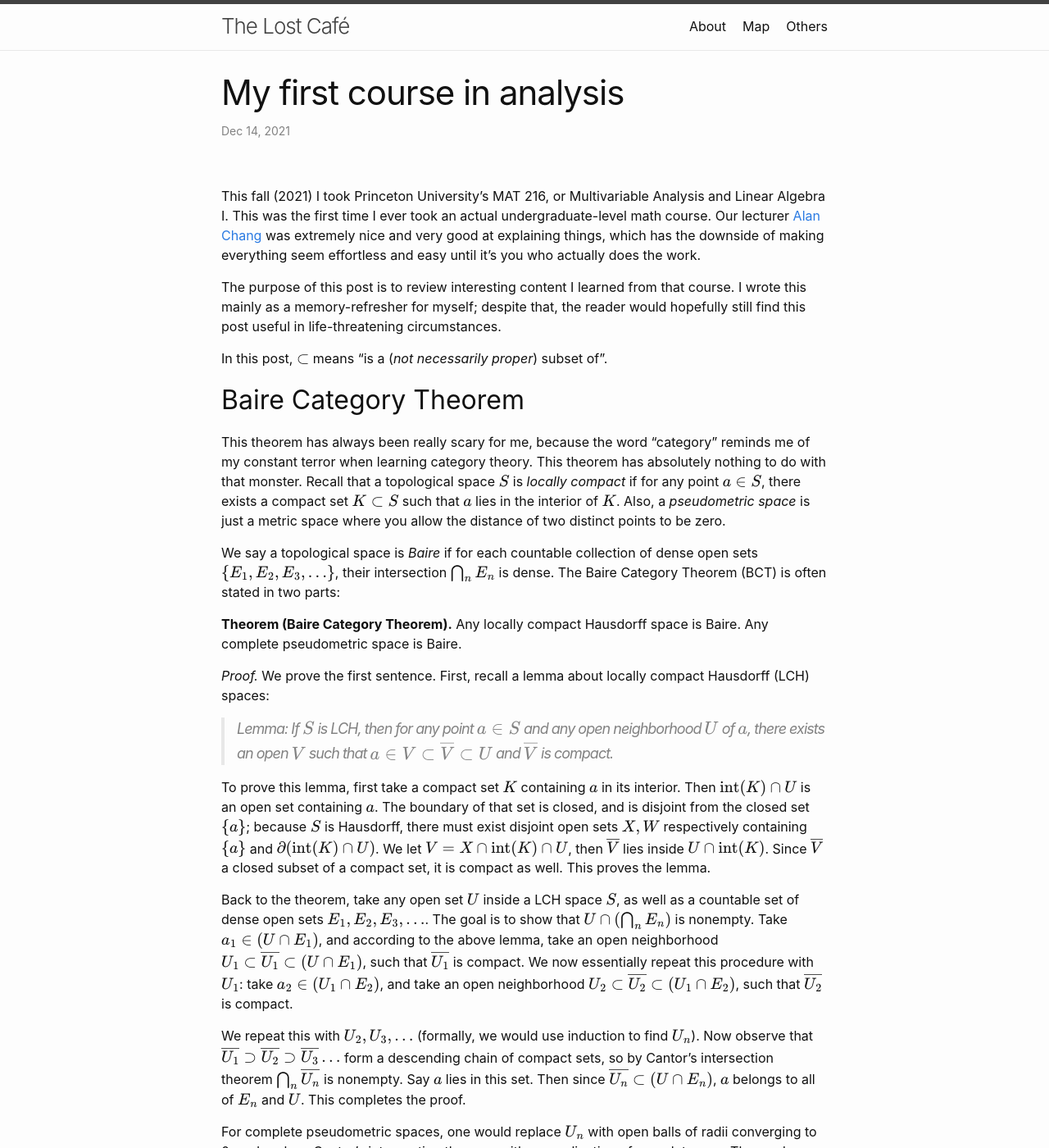
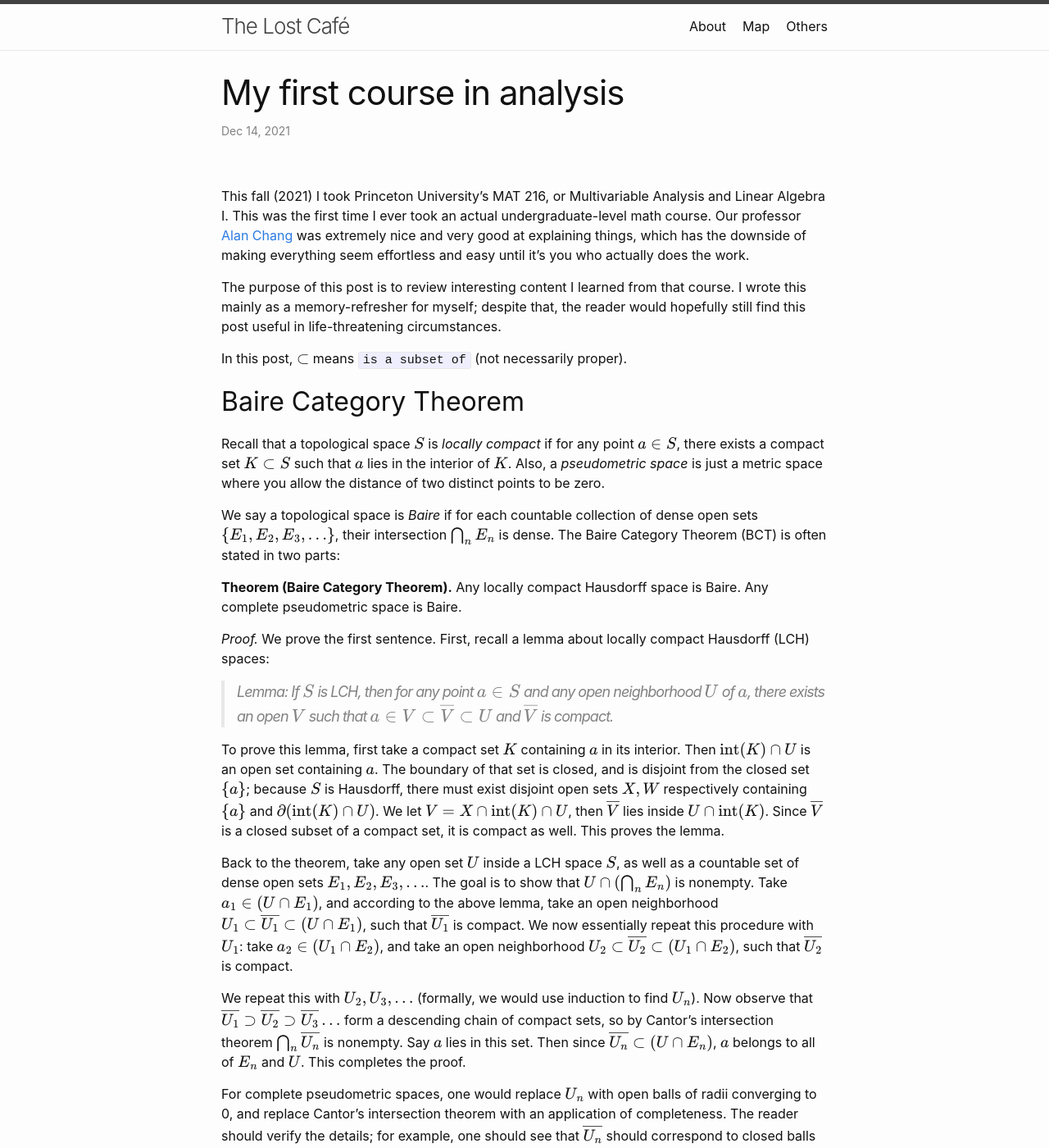
Before and after one commit to chry-santhemum/chry-santhemum.github.io, a Jekyll site: the page built from docs/_posts/2021-12-14-mat216.markdown, in a window 1280 px wide and 1400 px high. Shown: the whole window at 82% size. Built offline with Jekyll 4.4.1, drawn with Linux system fonts in a browser that asks for light colours; some of the changed text lies outside the part shown.

Commit message:
update mat216

````diff
--- a/docs/_posts/2021-12-13-mat216.markdown
+++ b/docs/_posts/2021-12-14-mat216.markdown
@@ -98,16 +98,16 @@ $$\newcommand{\diff}[2]{\frac{d #1}{d #2}}
 \newcommand{\norm}[1]{\| #1 \|}$$
 
 
-This fall (2021) I took Princeton University's MAT 216, or Multivariable Analysis and Linear Algebra I. This was the first time I ever took an actual undergraduate-level math course. Our lecturer [Alan Chang](https://sites.google.com/view/alanchang) was extremely nice and very good at explaining things, which has the downside of making everything seem effortless and easy until it's you who actually does the work.
+This fall (2021) I took Princeton University's MAT 216, or Multivariable Analysis and Linear Algebra I. This was the first time I ever took an actual undergraduate-level math course. Our professor [Alan Chang](https://sites.google.com/view/alanchang) was extremely nice and very good at explaining things, which has the downside of making everything seem effortless and easy until it's you who actually does the work.
 
 The purpose of this post is to review interesting content I learned from that course. I wrote this mainly as a memory-refresher for myself; despite that, the reader would hopefully still find this post useful in life-threatening circumstances.
 
-In this post, $$\subset$$ means "is a (*not necessarily proper*) subset of".
+In this post, $$\subset$$ means ```is a subset of``` (not necessarily proper).
 
 
 ## Baire Category Theorem
 
-This theorem has always been really scary for me, because the word "category" reminds me of my constant terror when learning category theory. This theorem has absolutely nothing to do with that monster. Recall that a topological space $$S$$ is *locally compact* if for any point $$a\in S$$, there exists a compact set $$K\subset S$$ such that $$a$$ lies in the interior of $$K$$. Also, a *pseudometric space* is just a metric space where you allow the distance of two distinct points to be zero.
+Recall that a topological space $$S$$ is *locally compact* if for any point $$a\in S$$, there exists a compact set $$K\subset S$$ such that $$a$$ lies in the interior of $$K$$. Also, a *pseudometric space* is just a metric space where you allow the distance of two distinct points to be zero.
 
 We say a topological space is *Baire* if for each countable collection of dense open sets $$\{E_1, E_2, E_3,\dots \}$$, their intersection $$\bigcap_n E_n$$ is dense. The Baire Category Theorem (BCT) is often stated in two parts:
 
@@ -117,7 +117,7 @@ We say a topological space is *Baire* if for each countable collection of dense
 
 > Lemma: If $$S$$ is LCH, then for any point $$a\in S$$ and any open neighborhood $$U$$ of $$a$$, there exists an open $$V$$ such that $$a\in V \subset \overline{V} \subset U$$ and $$\overline{V}$$ is compact.
 
-To prove this lemma, first take a compact set $$K$$ containing $$a$$ in its interior. Then $$\operatorname{int}(K) \cap U$$ is an open set containing $$a$$. The boundary of that set is closed, and is disjoint from the closed set $$\{a\}$$; because $$S$$ is Hausdorff, there must exist disjoint open sets $$X,W$$ respectively containing $$\{a\}$$ and $$\partial(\operatorname{int}(K) \cap U)$$. We let $$V = X\cap \operatorname{int}(K) \cap U$$, then $$\overline{V}$$ lies inside $$U\cap \operatorname{int}(K)$$. Since $$\overline{V}$$ a closed subset of a compact set, it is compact as well. This proves the lemma.
+To prove this lemma, first take a compact set $$K$$ containing $$a$$ in its interior. Then $$\operatorname{int}(K) \cap U$$ is an open set containing $$a$$. The boundary of that set is closed, and is disjoint from the closed set $$\{a\}$$; because $$S$$ is Hausdorff, there must exist disjoint open sets $$X,W$$ respectively containing $$\{a\}$$ and $$\partial(\operatorname{int}(K) \cap U)$$. We let $$V = X\cap \operatorname{int}(K) \cap U$$, then $$\overline{V}$$ lies inside $$U\cap \operatorname{int}(K)$$. Since $$\overline{V}$$ is a closed subset of a compact set, it is compact as well. This proves the lemma.
 
 Back to the theorem, take any open set $$U$$ inside a LCH space $$S$$, as well as a countable set of dense open sets $$E_1,E_2,E_3,\dots$$. The goal is to show that $$U\cap (\bigcap_n E_n)$$ is nonempty. Take $$a_1\in (U\cap E_1)$$, and according to the above lemma, take an open neighborhood $$U_1\subset \overline{U_1} \subset (U\cap E_1)$$, such that $$\overline{U_1}$$ is compact. We now essentially repeat this procedure with $$U_1$$: take $$a_2\in (U_1\cap E_2)$$, and take an open neighborhood $$U_2\subset \overline{U_2} \subset (U_1\cap E_2)$$, such that $$\overline{U_2}$$ is compact.
 
@@ -125,13 +125,11 @@ We repeat this with $$U_2,U_3,\dots$$ (formally, we would use induction to find
 
 For complete pseudometric spaces, one would replace $$U_n$$ with open balls of radii converging to 0, and replace Cantor's intersection theorem with an application of completeness. The reader should verify the details; for example, one should see that $$\bar{U_n}$$ should correspond to closed balls instead of the closure of open balls, and that the two are not the same.
 
-We should now explain how this theorem has anything to do with categories (with the word's colloquial, muggle-friendly meaning). For a space $$S$$ and a subset $$E\subset S$$, $$E$$ is called *nowhere dense* if $$\operatorname{int}(\bar{E}) = \varnothing$$; equivalently, $$S\backslash\bar{E}$$ is a dense open set (exercise).
+We should now explain how this theorem has anything to do with [categories](https://en.wikipedia.org/wiki/Category_(mathematics)). Actually, it has nothing to do with them. For a space $$S$$ and a subset $$E\subset S$$, $$E$$ is called *nowhere dense* if $$\operatorname{int}(\bar{E}) = \varnothing$$; equivalently, $$S\backslash\bar{E}$$ is a dense open set (which the reader should verify). For a Hausdorff space $$S$$ and a subset $$E\subset S$$, $$E$$ is of the *first (resp. second) category* if it is (resp. isn't) the union of countably many nowhere dense subsets. Then it is an easy corollary of BCT that a LCH space (e.g. $$\RR$$) is always a set of the second category (in itself). As an easy corollary of that, $$\QQ$$ is *not* the intersection of countably many open sets of $$\RR$$.
 
-For a Hausdorff space $$S$$ and a subset $$E\subset S$$, $$E$$ is of the *first (resp. second) category* if it is (resp. isn't) the union of countably many nowhere dense subsets. Then it is an easy corollary of BCT that a LCH space (e.g. $$\RR$$) is always a set of the second category (in itself). As an easy corollary of that, $$\QQ$$ is not the intersection of countably many open sets of $$\RR$$.
+We mention one striking application of BCT. It answers the following question: if a smooth function $$f: (0,1)\to \RR$$ satisfies that for any $$x\in (0,1)$$, there exists $$n$$ such that $$f^{(n)}(x) = 0$$, must $$f$$ be a polynomial on $(0,1)$? The reader should pause and think for a moment before looking at the solution below.
 
-We mention one striking application of BCT. It answers the following question: if a smooth function $$f: (0,1)\to \RR$$ satisfies that for any $$x\in (0,1)$$, there exists $$n$$ such that $$f^{(n)}(x) = 0$$, must $$f$$ be a polynomial? The reader should pause and think for a moment before looking at the solution below.
-
-*Solution to the problem:* Suppose $$f$$ is not a polynomial. Consider the union of all open intervals $$(a,b) \subset (0,1)$$ such that $$f\vert_{(a,b)}$$ is a polynomial. Let $$X$$ be the complement of this set. Then $$X$$ is a nonempty perfect set (in $$(0,1)$$). Let $$S_n = \{x \in (0,1) \mid f^{(n)}(x) = 0\}$$, then each $$S_n$$ is closed, and the sets $$X\cap S_1, X\cap S_2, \dots$$ cover $$X$$. Because $$X$$ is LCH, we conclude one of $$X\cap S_n$$ is not nowhere dense, i.e. $$\bar{X\cap S_n} = X\cap S_n$$ contains $$X\cap (r,s)$$ for some open interval $$(r,s)$$. Since every point in $$X$$ is a limit point of $$X$$, we conclude $$f^m(x) = 0$$ for all $$x\in X\cap (r,s)$$ and $$m\ge n$$. On the other hand, consider any maximal interval in $$(R\backslash X)\cap (r,s)$$, and $$f^n(x)$$ must be zero on that interval as well. We conclude that $$f^n$$ is zero on $$(r,s)$$, so it is a polynomial on $$(r,s)$$. This contradicts the fact thst $$(r,s)\not\subset (R\backslash X)$$.
+*Solution to the problem:* Suppose $$f$$ is not a polynomial. Consider the union of all open intervals $$(a,b) \subset (0,1)$$ such that $$f\vert_{(a,b)}$$ is a polynomial. Let $$X$$ be the complement of this set. Then $$X$$ is a nonempty perfect set (in $$(0,1)$$). Let $$S_n = \{x \in (0,1) \mid f^{(n)}(x) = 0\}$$, then each $$S_n$$ is closed, and the sets $$X\cap S_1, X\cap S_2, \dots$$ cover $$X$$. Because $$X$$ is LCH, we conclude one of $$X\cap S_n$$ is not nowhere dense, i.e. $$\bar{X\cap S_n} = X\cap S_n$$ contains $$X\cap (r,s)$$ for some open interval $$(r,s)$$. Since every point in $$X$$ is a limit point of $$X$$, we conclude $$f^m(x) = 0$$ for all $$x\in X\cap (r,s)$$ and $$m\ge n$$. On the other hand, consider any maximal interval in $$(R\backslash X)\cap (r,s)$$, and $$f^n(x)$$ must be zero on that interval as well. We conclude that $$f^n$$ is zero on the whole of $$(r,s)$$, so it is a polynomial on $$(r,s)$$. This contradicts the fact thst $$(r,s)\not\subset (R\backslash X)$$.
 
 
 ## Arzelà-Ascoli
@@ -152,7 +150,7 @@ $$\rho_T(g_m(x), g_n(x)) \le \rho_T(g_m(x), g_m(x_k)) + \rho_T(g_m(x_k), g_n(x_k
 
 and each of the terms on the right is less than $$\eps/3$$ for $$m,n \ge \max_{k\in K} N_k$$. This concludes the proof.
 
-Notice that the space of continuous functions between metric spaces is also a metric space under, for example, the $$L^{\infty}$$-norm; then Arzelà-Ascoli essentially says that a subset $$\mathcal{F}$$ of that function space is compact provided that it is equicontinuous. (For functions to thing like $$\RR$$ which is not compact, you also need a uniform boundedness contition to ensure the compactness of $$\mathcal{F}$$.)
+Notice that the space of continuous functions between metric spaces is also a metric space under, for example, the $$L^{\infty}$$-norm; then Arzelà-Ascoli essentially says that a subset $$\mathcal{F}$$ of that function space is compact provided that it is equicontinuous. (For functions to $$\RR$$, which is noncompact, you also need an additional uniform boundedness contition.)
 
 
 ## Fundamental Theorem of Algebra
@@ -211,4 +209,4 @@ This is sufficient to imply the theorem.
 
 **Problem 1.** Show that there exist continuous but nowhere differentiable functions $$f: [0,1] \to \RR$$.
 
-**Problem 2.** Prove the complex version of Stone-Weierstrass: for a compact set $$S$4, let $$C(S; \CC)$$ denote the space of continuous functions $$S\to \CC$$, and suppose $$\mathscr{A}$$ is a function algebra *closed under complex conjugation* that separates points. Then $$\bar{\mathscr{A}} = C(S; \CC)$$.
+**Problem 2.** Prove the complex version of Stone-Weierstrass: for a compact set $$S$$, let $$C(S; \CC)$$ denote the space of continuous functions $$S\to \CC$$, and suppose $$\mathscr{A}$$ is a function algebra *closed under complex conjugation* that separates points. Then $$\bar{\mathscr{A}} = C(S; \CC)$$.
````
